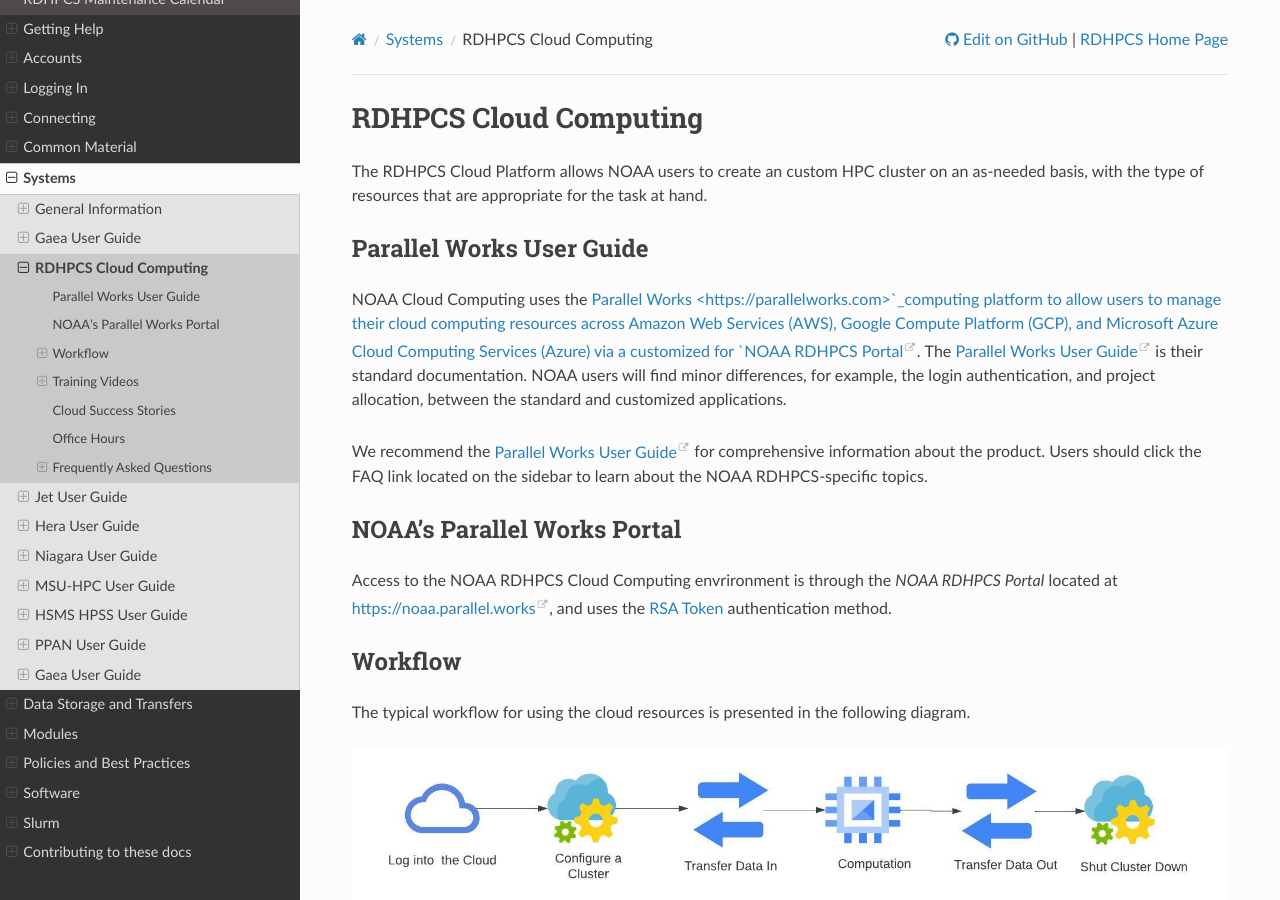
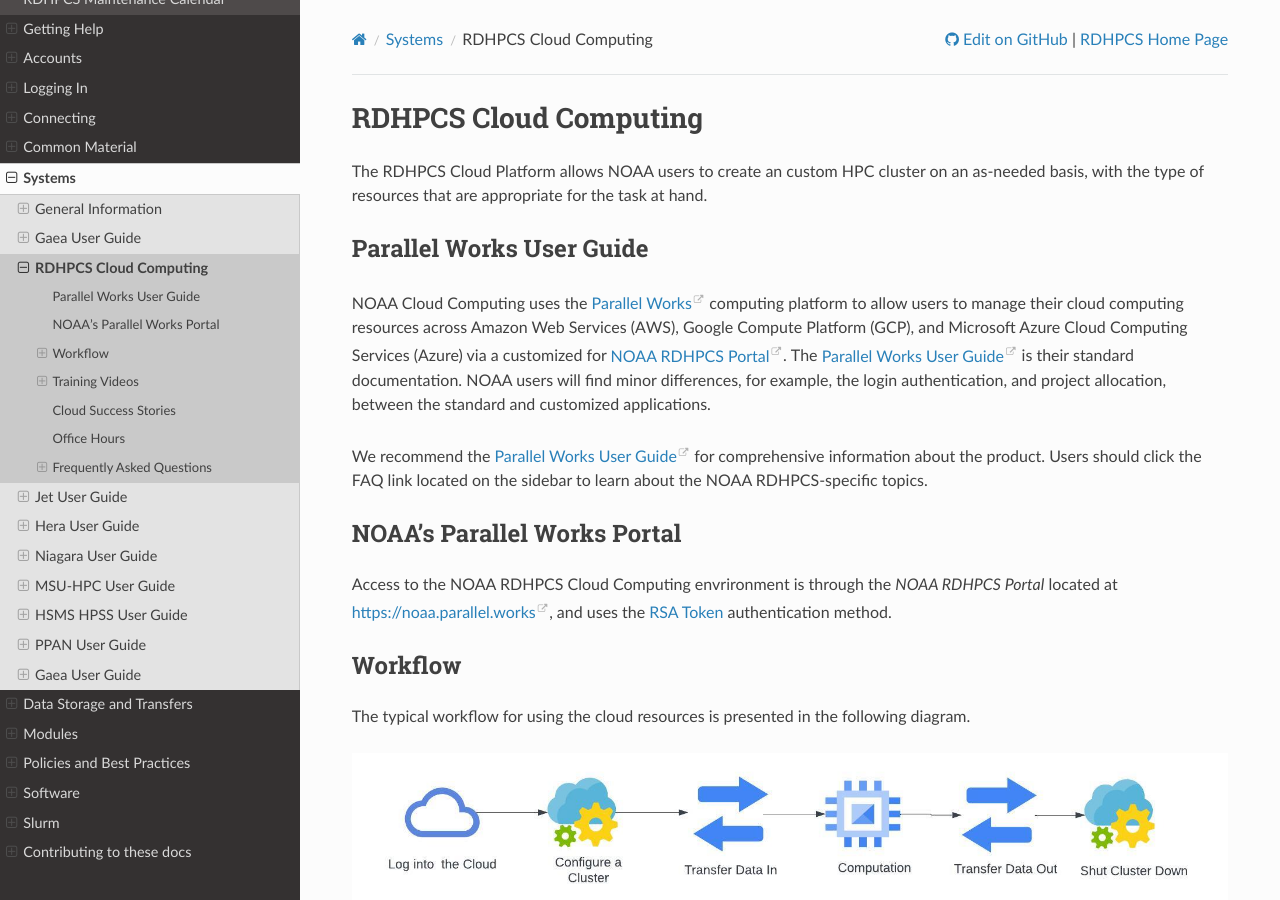
Before and after one commit to NOAA-RDHPCS/noaa-rdhpcs.github.io, a Sphinx documentation site: the page built from source/systems/cloud_user_guide.rst, in a window 1280 px wide and 900 px high. Built offline with Sphinx 7.4.7 and the Read the Docs theme 2.0.0, drawn with Linux system fonts in a browser that asks for light colours.

Commit message:
Fix typo causing a link to not be correct

```diff
--- a/source/systems/cloud_user_guide.rst
+++ b/source/systems/cloud_user_guide.rst
@@ -14,7 +14,7 @@ Parallel Works User Guide
 =========================
 
 NOAA Cloud Computing uses the `Parallel Works
-<https://parallelworks.com>`_computing platform to allow users to
+<https://parallelworks.com>`_ computing platform to allow users to
 manage their cloud computing resources across Amazon Web Services
 (AWS), Google Compute Platform (GCP), and Microsoft Azure Cloud
 Computing Services (Azure) via a customized for `NOAA RDHPCS Portal
```
